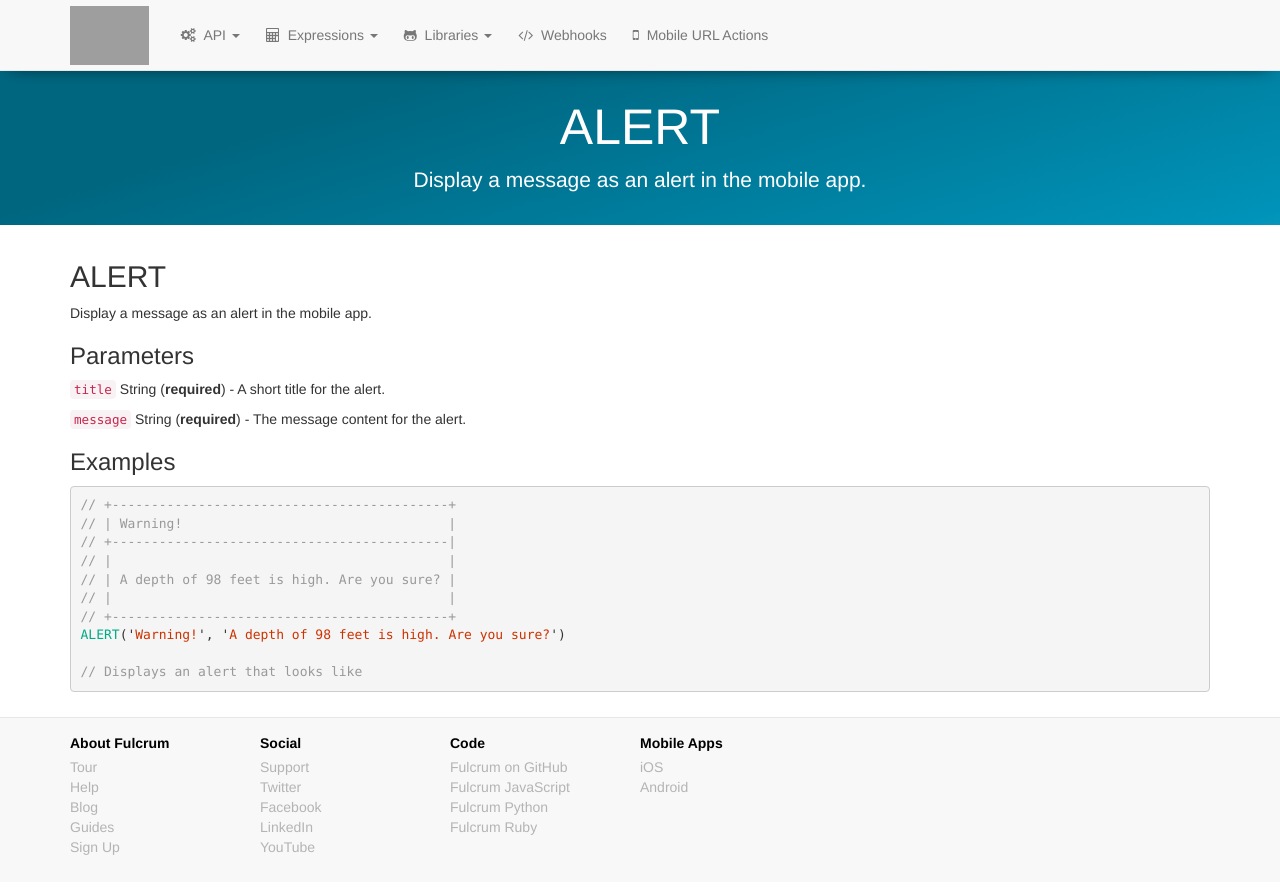
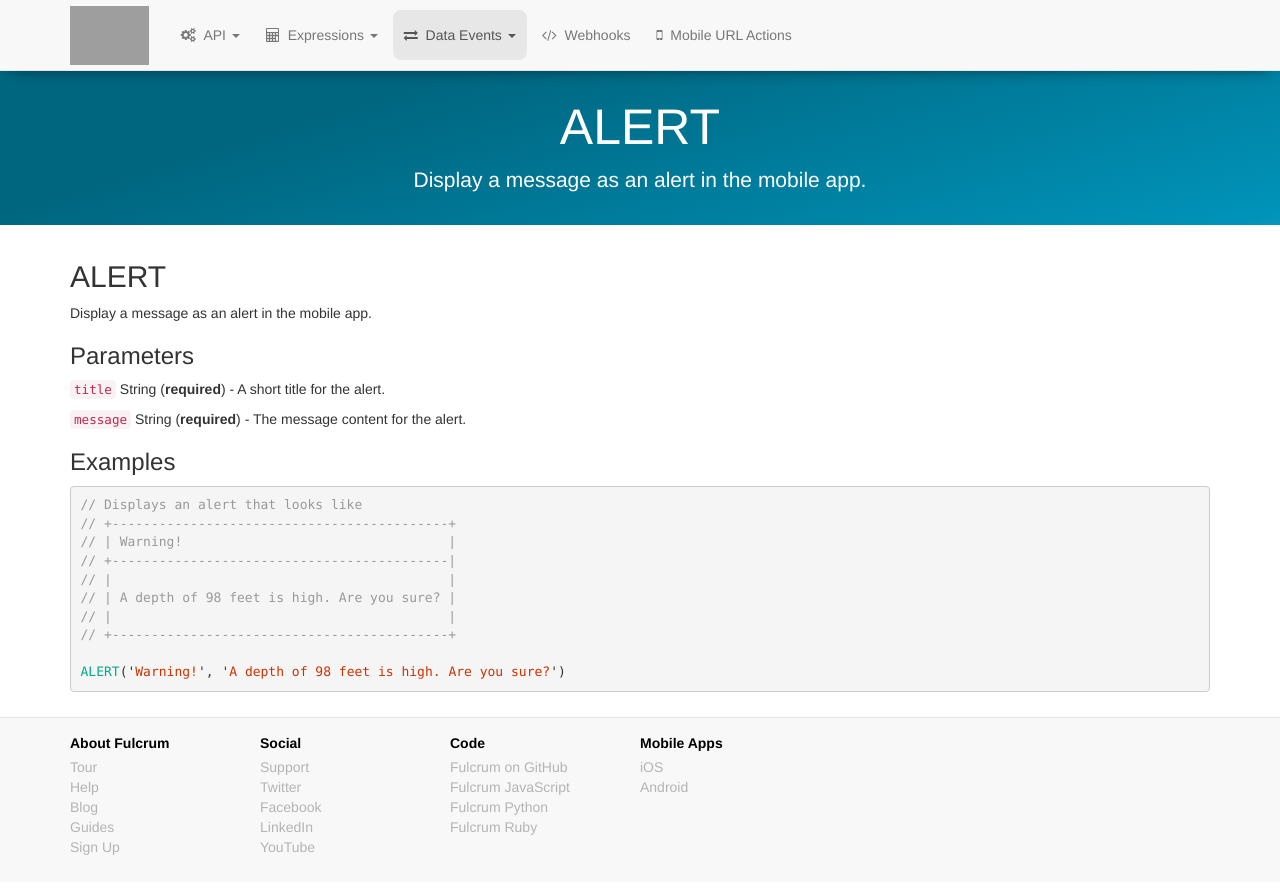
Before and after one commit to rylincoln/developer.fulcrumapp.com, a Jekyll site: the page built from _data-events/reference/alert.md, in a window 1280 px wide. Shown: the top 894 px of the page. Built offline with Jekyll 4.4.1, drawn with Linux system fonts in a browser that asks for light colours; nearby versions of some CDN libraries; grey boxes are pictures that could not be loaded.

Commit message:
Add data events to nav. Stub out intro page.

```diff
--- a/_includes/nav.html
+++ b/_includes/nav.html
@@ -59,19 +59,22 @@
         </li>
         <!-- End Expressions -->
 
-        <!-- Libraries -->
-        <li class="dropdown">
+        <!-- Data Events -->
+        <li class="dropdown{% if page.section == 'data_events' %} active{% endif %}">
           <a href="javascript:void(0)" class="dropdown-toggle" data-toggle="dropdown" role="button" aria-haspopup="true" aria-expanded="false">
-            <i class="fa fa-github-alt"></i>&nbsp;&nbsp;Libraries
+            <i class="fa fa-exchange"></i>&nbsp;&nbsp;Data Events
             <span class="caret"></span>
           </a>
           <ul class="dropdown-menu">
-            <li><a href="https://github.com/fulcrumapp/fulcrum-node">JavaScript</a></li>
-            <li><a href="https://github.com/fulcrumapp/fulcrum-python">Python</a></li>
-            <li><a href="https://github.com/fulcrumapp/fulcrum-ruby">Ruby</a></li>
+            <li>
+              <a href="/data-events/intro/">Introduction</a>
+            </li>
+            <li>
+              <a href="/data-events/reference/">Reference</a>
+            </li>
           </ul>
         </li>
-        <!-- End Libraries -->
+        <!-- End Data Events -->
 
         <li class="{% if page.section == 'general' and page.title == 'Webhooks Overview'  %} active{% endif %}">
           <a href="/general/webhooks/"><i class="fa fa-code"></i>&nbsp;&nbsp;Webhooks</a>
```
Also changed, not shown: _data-events/intro.md (added, +16 -0 lines), _data-events/reference/alert.md (+2 -2 lines).
